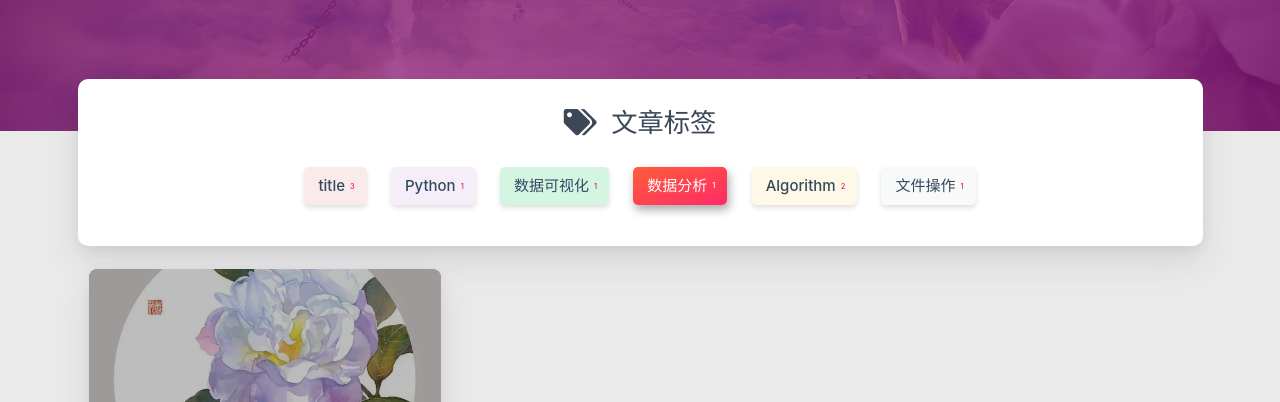
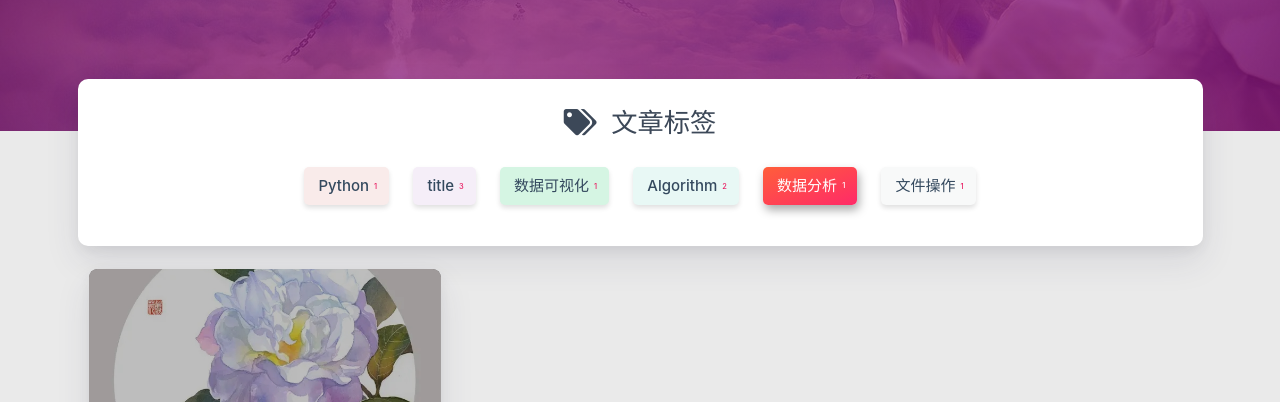
Before and after one commit to Guet-yzj/Guet-yzj.github.io, a plain HTML site: page tags/数据分析/index.html in a window 1280 px wide. Shown: the part 349-751 px from the top of the page. Drawn offline with nearby package versions, Linux system fonts and the light colour scheme; some packages are replaced by stand-ins of ours; a script that the page names is missing.

Commit message:
Site updated: 2021-07-05 22:00:11

```diff
--- a/tags/数据分析/index.html
+++ b/tags/数据分析/index.html
@@ -373,20 +373,20 @@
             <div class="tag-chips">
 
 
-                <a href="/tags/title/" title="title: 3">
+                <a href="/tags/Python/" title="Python: 1">
                     <span class="chip center-align waves-effect waves-light
                              chip-default "
-                            data-tagname="title" style="background-color: #F9EBEA;">title
-                        <span class="tag-length">3</span>
+                            data-tagname="Python" style="background-color: #F9EBEA;">Python
+                        <span class="tag-length">1</span>
                     </span>
                 </a>
 
 
-                <a href="/tags/Python/" title="Python: 1">
+                <a href="/tags/title/" title="title: 3">
                     <span class="chip center-align waves-effect waves-light
                              chip-default "
-                            data-tagname="Python" style="background-color: #F5EEF8;">Python
-                        <span class="tag-length">1</span>
+                            data-tagname="title" style="background-color: #F5EEF8;">title
+                        <span class="tag-length">3</span>
                     </span>
                 </a>
 
@@ -400,20 +400,20 @@
                 </a>
 
 
-                <a href="/tags/%E6%95%B0%E6%8D%AE%E5%88%86%E6%9E%90/" title="数据分析: 1">
+                <a href="/tags/Algorithm/" title="Algorithm: 2">
                     <span class="chip center-align waves-effect waves-light
-                             chip-active "
-                            data-tagname="数据分析" style="background-color: #E8F8F5;">数据分析
-                        <span class="tag-length">1</span>
+                             chip-default "
+                            data-tagname="Algorithm" style="background-color: #E8F8F5;">Algorithm
+                        <span class="tag-length">2</span>
                     </span>
                 </a>
 
 
-                <a href="/tags/Algorithm/" title="Algorithm: 2">
+                <a href="/tags/%E6%95%B0%E6%8D%AE%E5%88%86%E6%9E%90/" title="数据分析: 1">
                     <span class="chip center-align waves-effect waves-light
-                             chip-default "
-                            data-tagname="Algorithm" style="background-color: #FEF9E7;">Algorithm
-                        <span class="tag-length">2</span>
+                             chip-active "
+                            data-tagname="数据分析" style="background-color: #FEF9E7;">数据分析
+                        <span class="tag-length">1</span>
                     </span>
                 </a>
 
```
Also changed, not shown: about/index.html (+8 -8 lines), tags/Algorithm/index.html (+14 -14 lines), tags/Python/index.html (+14 -14 lines), tags/index.html (+13 -13 lines), tags/title/index.html (+14 -14 lines), tags/数据可视化/index.html (+12 -12 lines), tags/文件操作/index.html (+12 -12 lines).
